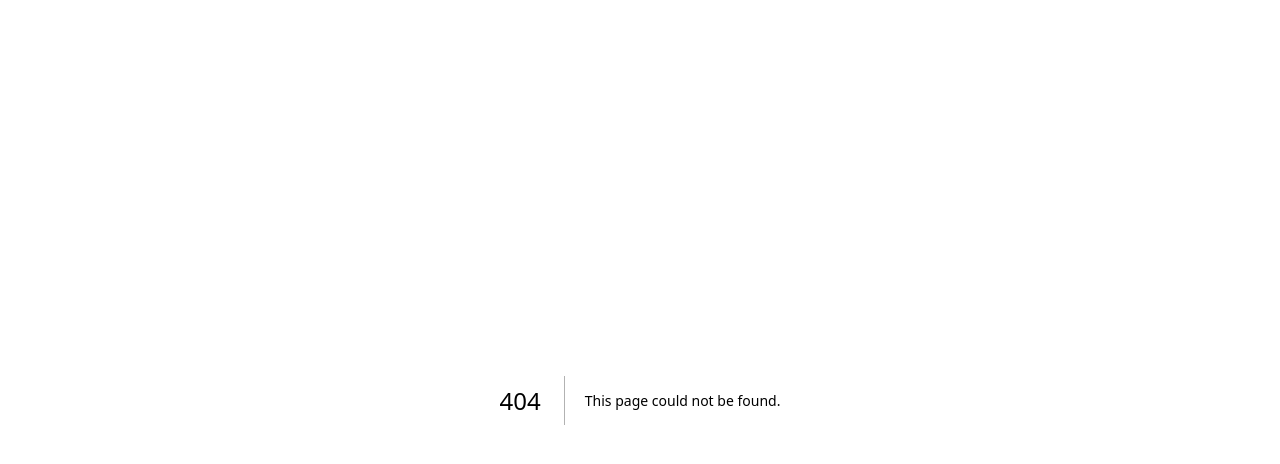
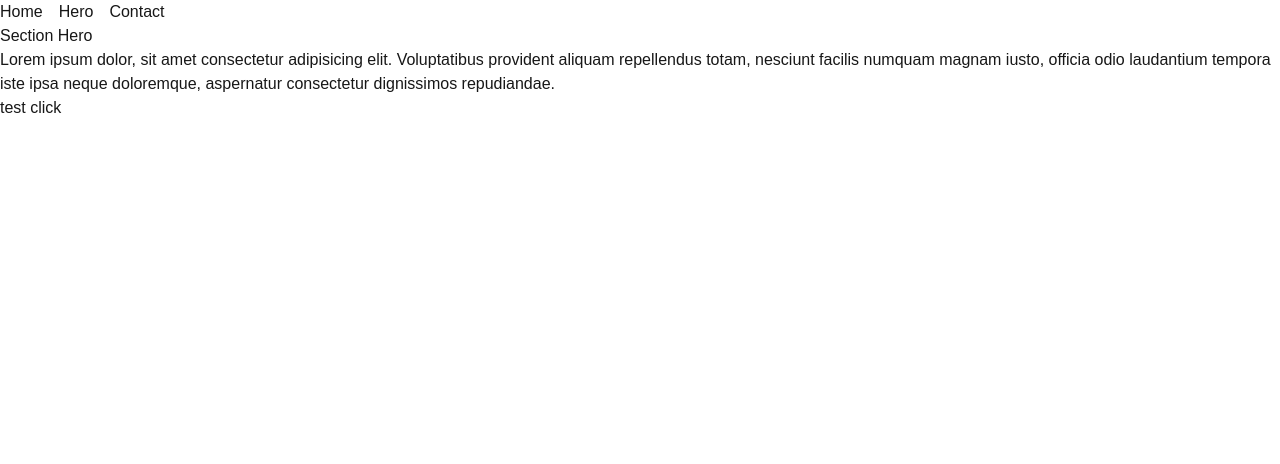
Before and after one commit to ES-D3V4pp/starter-next-tail-js, a Next.js app: page /hero in a window 1280 px wide. Before the commit this address had no page. Shown: the top 464 px of the page. Built offline with nearby package versions, Linux system fonts and the light colour scheme.

Commit message:
navigation test

```diff
--- /dev/null
+++ b/src/app/Blocks/Nav.jsx
@@ -0,0 +1,11 @@
+import Link from 'next/link';
+
+export default function Nav() {
+  return (
+    <nav className="flex gap-4">
+      <Link href="/">Home</Link>
+      <Link href="/hero">Hero</Link>
+      <Link href="/contact">Contact</Link>
+    </nav>
+  );
+}
--- /dev/null
+++ b/src/app/contact/page.jsx
@@ -0,0 +1,10 @@
+import React from 'react'
+
+export default function Contact() {
+  return (
+    <section>
+          <h2>Section Contact</h2>
+          <p>Lorem ipsum dolor, sit amet consectetur adipisicing elit. Voluptatibus provident aliquam repellendus totam, nesciunt facilis numquam magnam iusto, officia odio laudantium tempora iste ipsa neque doloremque, aspernatur consectetur dignissimos repudiandae.</p>
+        </section>
+  )
+}
--- a/src/app/Hero/index.jsx
+++ b/src/app/hero/page.jsx
@@ -1,11 +1,10 @@
 'use client';
-import React from 'react'
 import Button from '../Components/Button';
 
-export default function page() {
+export default function Hero() {
   return (
     <section>
-      <h2>Section titre</h2>
+      <h2>Section Hero</h2>
       <p>Lorem ipsum dolor, sit amet consectetur adipisicing elit. Voluptatibus provident aliquam repellendus totam, nesciunt facilis numquam magnam iusto, officia odio laudantium tempora iste ipsa neque doloremque, aspernatur consectetur dignissimos repudiandae.</p>
       <Button action={() => {alert('test !')}} label={"test click"}/>
     </section>
--- a/src/app/layout.js
+++ b/src/app/layout.js
@@ -1,5 +1,6 @@
 import { Geist, Geist_Mono } from "next/font/google";
 import "./globals.css";
+import Nav from "./Blocks/Nav";
 
 const geistSans = Geist({
   variable: "--font-geist-sans",
@@ -18,10 +19,11 @@ export const metadata = {
 
 export default function RootLayout({ children }) {
   return (
-    <html lang="en">
+    <html lang="fr">
       <body
         className={`${geistSans.variable} ${geistMono.variable} antialiased`}
       >
+        <Nav />
         {children}
       </body>
     </html>
--- a/src/app/page.js
+++ b/src/app/page.js
@@ -1,5 +1,5 @@
 import Image from "next/image";
-import Hero from "./Hero";
+import Hero from "./hero/page";
 import Button from "./Components/Button";
 
 export default function Home() {
@@ -7,7 +7,7 @@ export default function Home() {
   return (
     <div className="font-sans grid grid-rows-[20px_1fr_20px] items-center justify-items-center min-h-screen p-8 pb-20 gap-16 sm:p-20">
       <main className="flex flex-col gap-[32px] row-start-2 items-center sm:items-start">
-        <Hero/>
+        <p>Bienvenue</p>
       </main>
       <footer className="row-start-3 flex gap-[24px] flex-wrap items-center justify-center">
         Template Next, tailwind js for spa
```
